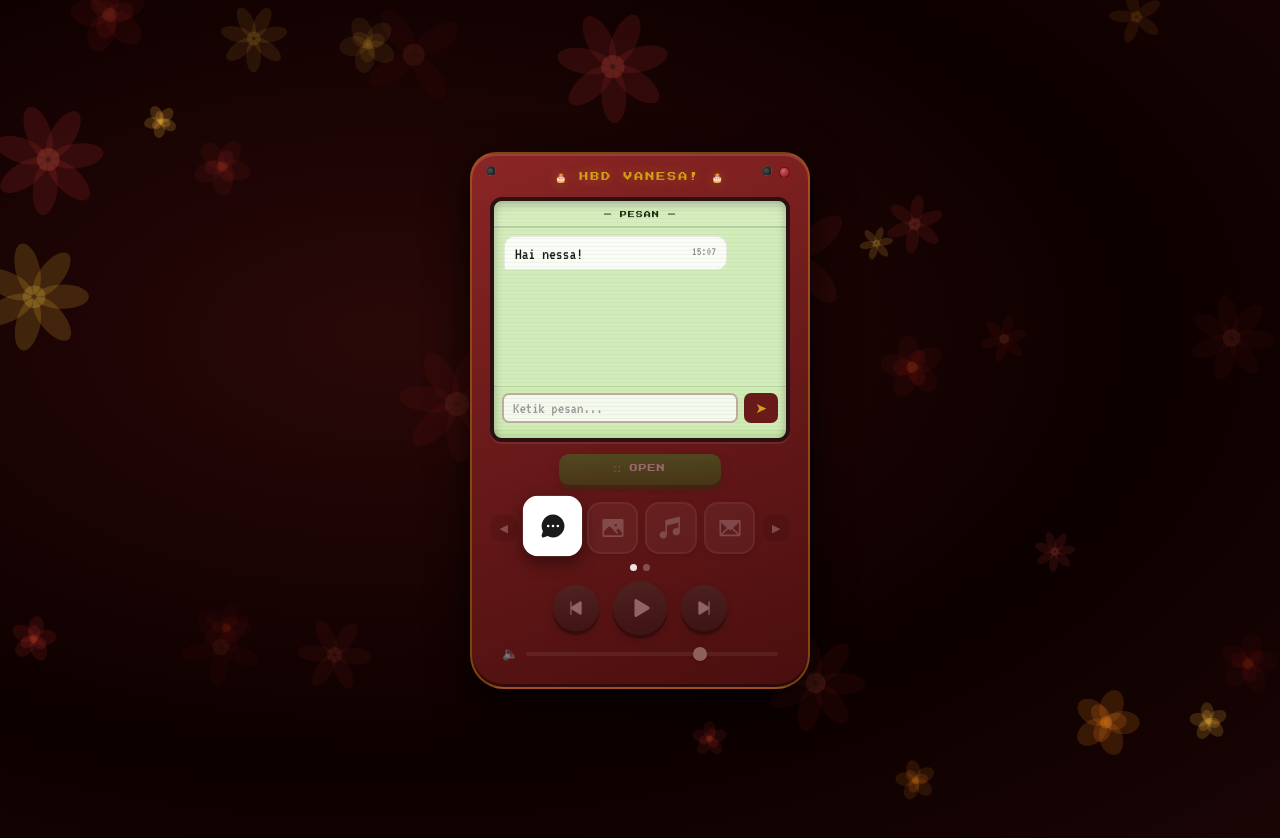
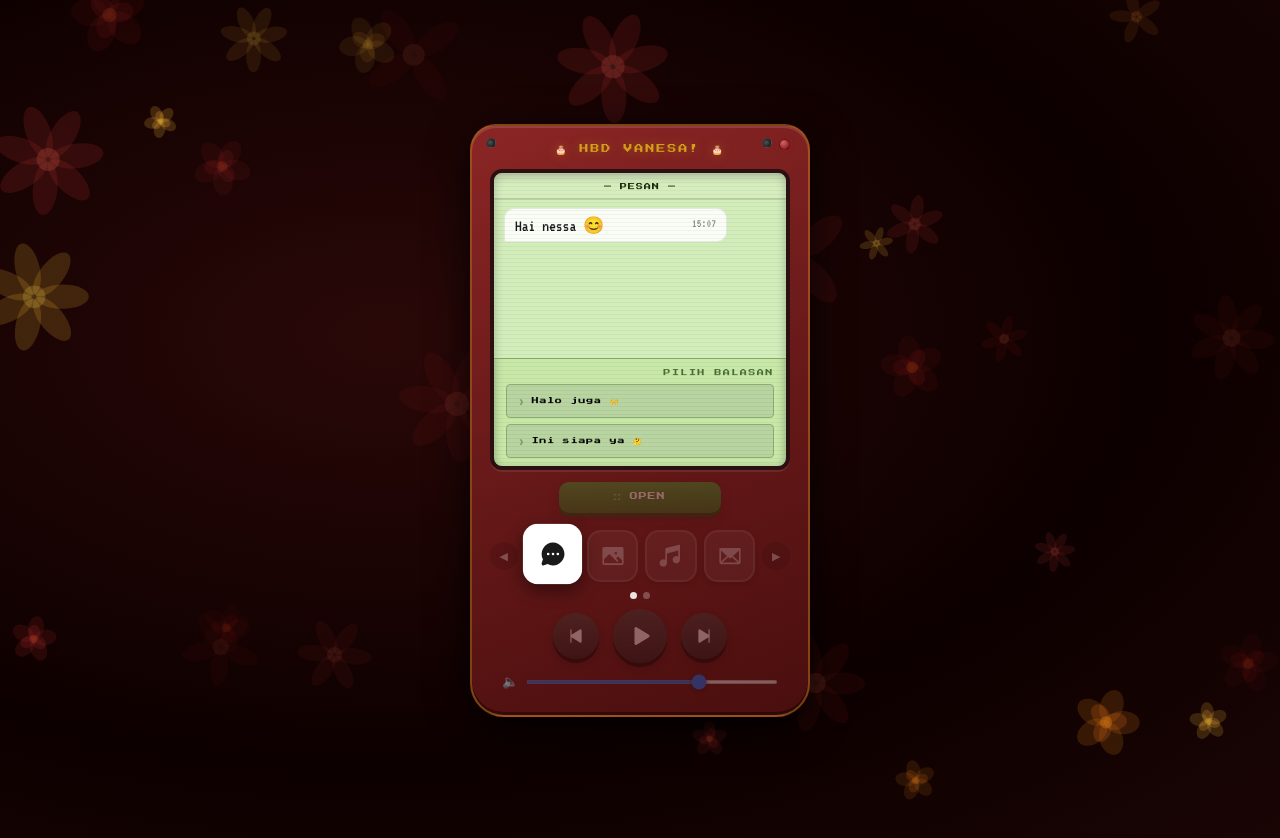
Before and after one commit to vikoadrian32/birthday-gift, a React (Vite) app: page / in a window 1280 px wide. Built offline with nearby package versions, Linux system fonts and the light colour scheme.

Commit message:
ubah message

```diff
--- a/src/components/TabPesan.jsx
+++ b/src/components/TabPesan.jsx
@@ -26,66 +26,154 @@ const getNow = () => {
   return d.getHours().toString().padStart(2, "0") + ":" + d.getMinutes().toString().padStart(2, "0");
 };
 
+// Cari pesan berdasarkan id
+const getPesanById = (id) => config.pesanAwal.find((p) => p.id === id);
+
+function OpsiPanel({ opsiAktif, onPilih }) {
+  return (
+    <div style={{
+      padding: "10px 12px 8px",
+      display: "flex",
+      flexDirection: "column",
+      gap: "6px",
+      borderTop: "1px solid #8aae6e",
+    }}>
+      <div style={{
+        fontSize: "7px",
+        fontFamily: "'Press Start 2P', monospace",
+        color: "#4a6e36",
+        letterSpacing: "1.5px",
+        marginBottom: "2px",
+        textAlign: "right",
+      }}>
+        PILIH BALASAN
+      </div>
+      {opsiAktif.map((opsiObj, i) => (
+        <button
+          key={i}
+          className="opsi-btn-new"
+          style={{ animationDelay: `${i * 0.12}s` }}
+          onClick={() => onPilih(opsiObj)}
+        >
+          <span className="opsi-arrow">›</span>
+          <span className="opsi-teks">{opsiObj.teks}</span>
+        </button>
+      ))}
+    </div>
+  );
+}
+
 export default function TabPesan({ onNext, onFinish, onFirstReply, expanded = false }) {
-  const [pesan, setPesan]           = useState([]);
-  const [typing, setTyping]         = useState(false);
-  const [input, setInput]           = useState("");
-  const [replyCount, setReplyCount] = useState(0);
-  const [step, setStep]             = useState(0);
-  const [finished, setFinished]     = useState(false);
+  const [pesan, setPesan]         = useState([]);
+  const [typing, setTyping]       = useState(false);
+  const [opsiAktif, setOpsiAktif] = useState(null);
+  const [finished, setFinished]   = useState(false);
 
-  const chatRef  = useRef(null);
-  const initDone = useRef(false);
+  const initDone   = useRef(false);
+  const replyCount = useRef(0);
+  const chatRef    = useRef(null);
 
   useEffect(() => {
     if (chatRef.current) chatRef.current.scrollTop = chatRef.current.scrollHeight;
-  }, [pesan, typing]);
+  }, [pesan, typing, opsiAktif]);
+
+  // Tampilkan pesan "teman" berdasarkan objek pesan, dengan typing bubble
+  const tampilkanPesan = (msgObj, delay = 600) => {
+    setTimeout(() => {
+      setTyping(true);
+      setTimeout(() => {
+        setTyping(false);
+        setPesan((prev) => [...prev, {
+          id: Date.now() + Math.random(),
+          teks: msgObj.teks,
+          dari: msgObj.dari,
+          waktu: getNow(),
+        }]);
+        if (msgObj.opsi?.length) {
+          setTimeout(() => setOpsiAktif(msgObj.opsi), 300);
+        }
+      }, 1200);
+    }, delay);
+  };
+
+  const tampilkanPesanAkhir = () => {
+    setTimeout(() => setTyping(true), 700);
+    setTimeout(() => {
+      setTyping(false);
+      const akhir = config.pesanAkhir;
+      setPesan((prev) => [
+        ...prev,
+        { id: Date.now() + 1, teks: akhir.teks, dari: akhir.dari, waktu: getNow() },
+      ]);
+      setFinished(true);
+      onFinish?.();
+    }, 2000);
+  };
 
   useEffect(() => {
     if (initDone.current) return;
     initDone.current = true;
-    const first = config.pesanAwal[0];
+    const first = getPesanById(1);
     setTimeout(() => {
       setPesan([{ ...first, waktu: getNow() }]);
-      setStep(1);
+      if (first.opsi?.length) setTimeout(() => setOpsiAktif(first.opsi), 300);
     }, 500);
   }, []);
 
-  const kirim = () => {
-    const teks = input.trim();
-    if (!teks || finished) return;
+  const handlePilihOpsi = (opsiObj) => {
+    if (finished) return;
+    setOpsiAktif(null);
 
-    setPesan((prev) => [...prev, { id: Date.now(), teks, dari: "dia", waktu: getNow() }]);
-    setInput("");
+    // Bubble jawaban Vanesa
+    setPesan((prev) => [...prev, {
+      id: Date.now() + Math.random(),
+      teks: opsiObj.teks,
+      dari: "dia",
+      waktu: getNow(),
+    }]);
 
-    const next = replyCount + 1;
-    setReplyCount(next);
+    replyCount.current += 1;
+    if (replyCount.current === 1) onFirstReply?.();
 
-    // Begitu user kirim pesan pertama → unlock semua tombol di parent
-    if (next === 2) onFirstReply?.();
+    const { balasan, nextId } = opsiObj;
 
-    if (step === 1) {
-      setTyping(true);
-      setTimeout(() => {
-        setTyping(false);
-        setPesan((prev) => [...prev, { ...config.pesanAwal[1], waktu: getNow() }]);
-        setStep(2);
-      }, 1200);
-    }
-
-    if (next >= 2) {
+    if (balasan) {
+      // Tampilkan balasan dari teman
       setTimeout(() => setTyping(true), 700);
       setTimeout(() => {
         setTyping(false);
-        const akhir = config.pesanAkhir;
-        setPesan((prev) => [...prev, { id: Date.now() + 1, teks: akhir.teks, dari: akhir.dari, waktu: getNow() }]);
-        setFinished(true);
-        onFinish?.(); // ← beritahu BirthdayPlayer bahwa chat sudah selesai
+        setPesan((prev) => [...prev, {
+          id: Date.now() + Math.random(),
+          teks: balasan.teks,
+          dari: balasan.dari,
+          waktu: getNow(),
+        }]);
+
+        if (balasan.opsi?.length) {
+          // Balasan punya opsi lanjutan → munculkan
+          setTimeout(() => setOpsiAktif(balasan.opsi), 300);
+        } else if (nextId) {
+          // Balasan tanpa opsi tapi ada nextId → lompat ke pesan itu
+          const nextMsg = getPesanById(nextId);
+          if (nextMsg) tampilkanPesan(nextMsg, 800);
+          else tampilkanPesanAkhir();
+        } else {
+          // Balasan tanpa opsi dan tanpa nextId → selesai
+          tampilkanPesanAkhir();
+        }
       }, 2000);
+
+    } else if (nextId) {
+      // Tidak ada balasan → langsung lompat ke pesan dengan id = nextId
+      const nextMsg = getPesanById(nextId);
+      if (nextMsg) tampilkanPesan(nextMsg, 700);
+      else tampilkanPesanAkhir();
+
+    } else {
+      // Tidak ada balasan, tidak ada nextId → selesai
+      tampilkanPesanAkhir();
     }
   };
-
-  const handleKey = (e) => { if (e.key === "Enter") kirim(); };
 
   return (
     <>
@@ -93,6 +181,55 @@ export default function TabPesan({ onNext, onFinish, onFirstReply, expanded = fa
         @keyframes typingDot {
           0%, 80%, 100% { transform: scale(0.7); opacity: 0.4; }
           40% { transform: scale(1); opacity: 1; }
+        }
+        @keyframes slideIn {
+          from { opacity: 0; transform: translateX(14px); }
+          to   { opacity: 1; transform: translateX(0); }
+        }
+        @keyframes arrowFloat {
+          from { transform: translateX(0px); opacity: 0.5; }
+          to   { transform: translateX(3px); opacity: 1; }
+        }
+        @keyframes arrowPulse {
+          from { transform: translateX(2px) scale(1); }
+          to   { transform: translateX(5px) scale(1.2); }
+        }
+        .opsi-btn-new {
+          display: flex;
+          align-items: center;
+          gap: 8px;
+          width: 100%;
+          padding: 9px 12px;
+          background: #b8d4a0;
+          border: 1.5px solid #8aae6e;
+          border-radius: 4px;
+          cursor: pointer;
+          animation: slideIn 0.35s ease forwards;
+          opacity: 0;
+          text-align: left;
+        }
+        .opsi-btn-new:hover {
+          background: #b8d4a0;
+          border: 1.5px solid #8aae6e;
+        }
+        .opsi-arrow {
+          font-size: 14px;
+          font-weight: bold;
+          line-height: 1;
+          flex-shrink: 0;
+          display: inline-block;
+          color: #3a6e24;
+          animation: arrowFloat 1.2s ease-in-out infinite alternate;
+        }
+        .opsi-teks {
+          font-family: 'Press Start 2P', monospace;
+          font-size: 7px;
+          letter-spacing: 0.8px;
+          color: #000000;
+          line-height: 1.7;
+        }
+        .opsi-btn-new:active {
+          transform: scale(0.97) !important;
         }
         .next-wrapper {
           display: flex;
@@ -135,7 +272,7 @@ export default function TabPesan({ onNext, onFinish, onFirstReply, expanded = fa
         style={expanded ? { height: "calc(90vh - 165px)" } : {}}
       >
         {pesan.map((p) => (
-          <div key={p.id || p.teks} className={`chat-bubble ${p.dari === "dia" ? "sent" : ""}`}>
+          <div key={p.id} className={`chat-bubble ${p.dari === "dia" ? "sent" : ""}`}>
             {p.teks}
             <span className="bubble-time">{p.waktu}</span>
           </div>
@@ -143,17 +280,8 @@ export default function TabPesan({ onNext, onFinish, onFirstReply, expanded = fa
         {typing && <TypingBubble />}
       </div>
 
-      {!finished && (
-        <div className="chat-input-row">
-          <input
-            className="chat-input"
-            placeholder="Ketik pesan..."
-            value={input}
-            onChange={(e) => setInput(e.target.value)}
-            onKeyDown={handleKey}
-          />
-          <button className="send-btn" onClick={kirim}>➤</button>
-        </div>
+      {!finished && opsiAktif && !typing && (
+        <OpsiPanel opsiAktif={opsiAktif} onPilih={handlePilihOpsi} />
       )}
 
       {finished && (
--- a/src/config.js
+++ b/src/config.js
@@ -14,12 +14,134 @@ export const config = {
   //   1. pesanAwal muncul otomatis dari kiri (dari kamu)
   //   2. Vanesa bisa ketik balasan → muncul di kanan
   //   3. Setelah Vanesa balas 2x → chat dikunci + pesanAkhir muncul di kiri
-  pesanAwal: [
-    // Pesan 1 dari kamu → kiri, muncul langsung
-    { id: 1, teks: "Hai nessa!", dari: "teman" },
-    // Pesan 2 dari kamu → kiri, muncul setelah jeda
-    { id: 2, teks: "happy birthday ya!🎉", dari: "teman"},
-  ],
+    pesanAwal: [
+  {
+    id: 1,
+    teks: "Hai nessa 😊",
+    dari: "teman",
+    opsi: [
+      {
+        teks: "Halo juga 🙌",
+        nextId: 2,
+        balasan: {
+          teks: "Wah dibales, kirain udah masuk arsip chat 😌",
+          dari: "teman",
+          opsi: [
+            { teks: "Gak dong, masih prioritas kok 😄", nextId: 2 },
+            { teks: "Iya nih, hampir aja… 😏", nextId: 2 }
+          ]
+        }
+      },
+      {
+        teks: "Ini siapa ya 🤔",
+        nextId: 3,
+        balasan: {
+          teks: "Yah udah lupa... padahal dulu lumayan sering ngobrol 😅",
+          dari: "teman",
+          opsi: [
+            { teks: "Oh iya inget… yang suka ngilang itu ya?", nextId: 5 },
+            { teks: "Waduh maaf 😭 clue dikit dong", nextId: 4 }
+          ]
+        }
+      }
+    ]
+  },
+
+  // FLOW: SUDAH KENAL (NORMAL)
+  {
+    id: 2,
+    teks: "Lama ga ngobrol ya 😄",
+    dari: "teman",
+    opsi: [
+      {
+        teks: "Iya juga ya",
+        nextId: 6
+      },
+      {
+        teks: "Iya nih, pada sibuk masing-masing",
+        nextId: 6
+      }
+    ]
+  },
+
+  // FLOW: MINTA CLUE
+  {
+    id: 4,
+    teks: "Clue ya… aku yang kadang suka ngilang tiba-tiba 😅",
+    dari: "teman",
+    opsi: [
+      {
+        teks: "Ohh iya inget sekarang 😂",
+        nextId: 5
+      },
+      {
+        teks: "Masih ga yakin sih 😭",
+        nextId: 5
+      }
+    ]
+  },
+
+  // FLOW: UDAH INGET SETELAH LUPA
+  {
+    id: 5,
+    teks: "Nah kan akhirnya inget juga 😌",
+    dari: "teman",
+    opsi: [
+      {
+        teks: "Iya dong wkwk",
+        nextId: 6
+      },
+      {
+        teks: "Agak telat sih ingetnya 😭",
+        nextId: 6
+      }
+    ]
+  },
+
+  // JEMBATAN SEBELUM BIRTHDAY
+  {
+    id: 6,
+    teks: "Ngomong-ngomong… hari ini kayaknya ada yang spesial deh 👀",
+    dari: "teman",
+    opsi: [
+      {
+        teks: "Apaan tuh?",
+        nextId: 7
+      },
+      {
+        teks: "Hmm… apa ya 🤔",
+        nextId: 7
+      }
+    ]
+  },
+
+  // BIRTHDAY REVEAL (BARU MASUK SINI)
+  {
+    id: 7,
+    teks: "Happy birthday yaa 🎉🎂",
+    dari: "teman",
+    opsi: [
+      {
+        teks: "Wah makasih banyak 😆",
+        balasan: {
+          teks: "Semoga makin dewasa… pelan-pelan aja juga gapapa 😌",
+          dari: "teman"
+        }
+      },
+      {
+        teks: "Hah serius hari ini?",
+        balasan: {
+          teks: "Iya lah 😭 masa aku lebih inget dari kamu sendiri",
+          dari: "teman",
+          opsi: [
+            { teks: "Fix aku butuh kalender baru 😂" },
+            { teks: "Pura-pura lupa biar dapet ucapan 😎" }
+          ]
+        }
+      }
+    ]
+  }
+],
 
   // Pesan akhir dari kamu → kiri, muncul setelah Vanesa balas 2x
   pesanAkhir: { teks: "Hehe... abis ini lanjut ke bagian selanjutnya yaa, hope you like it", dari: "teman" },
--- a/src/index.css
+++ b/src/index.css
@@ -566,7 +566,7 @@ body {
 .vol-icon { color: rgba(255,255,255,0.55); font-size: 13px; }
 .vol-slider {
   flex: 1;
-  -webkit-appearance: none;
+  --webkit-appearance: none;
   height: 4px;
   border-radius: 2px;
   background: rgba(255,255,255,0.2);
```
